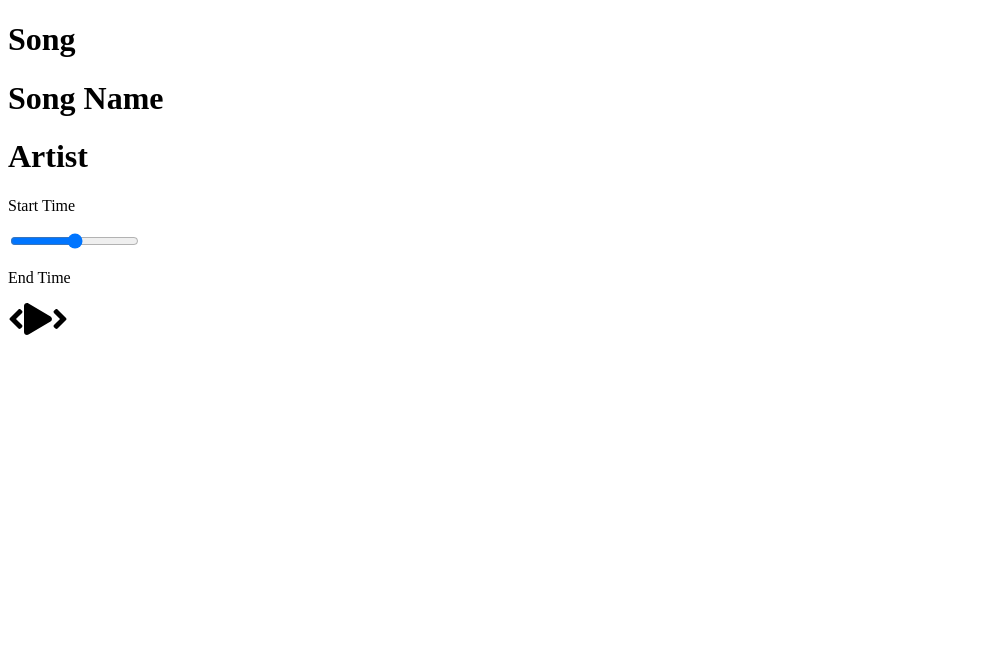
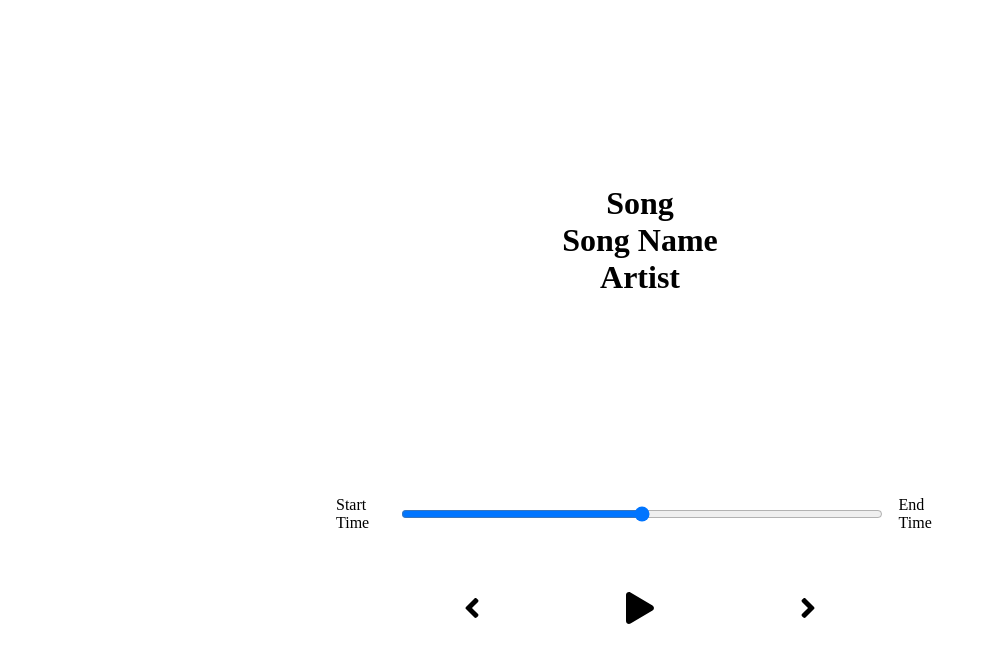
Before and after one commit to GeovonnieV/react-music-player, a React (Create React App) app in the folder react-music-player/: page / in a window 1280 px wide. Shown: the top 662 px of the page, without its empty margins (0-987 px from the left). Built offline with nearby package versions, Linux system fonts and the light colour scheme.

Commit message:
style updated

```diff
--- a/react-music-player/package.json
+++ b/react-music-player/package.json
@@ -10,11 +10,11 @@
     "@testing-library/react": "^11.2.2",
     "@testing-library/user-event": "^12.6.0",
     "i": "^0.3.6",
-    "node-sass": "^5.0.0",
     "npm": "^6.14.10",
     "react": "^17.0.1",
     "react-dom": "^17.0.1",
     "react-scripts": "4.0.1",
+    "sass": "^1.32.0",
     "web-vitals": "^0.2.4"
   },
   "scripts": {
--- a/react-music-player/src/App.js
+++ b/react-music-player/src/App.js
@@ -1,4 +1,6 @@
 import React from "react"
+// Import styles
+import "./styles/app.scss"
 // add components
 import Player from "./components/Player";
 import Song from "./components/Song";
--- a/react-music-player/src/components/Song.jsx
+++ b/react-music-player/src/components/Song.jsx
@@ -3,7 +3,7 @@
 const Song = () => {
 
     return(
-        <div className="song-contianer">
+        <div className="song-container">
             <h1>Song</h1>
             <h1>Song Name</h1>
             <h1>Artist</h1>
--- a/react-music-player/src/styles/_player.scss
+++ b/react-music-player/src/styles/_player.scss
@@ -0,0 +1,31 @@
+.player {
+    min-height: 20vh;
+    display: flex;
+    flex-direction: column;
+    align-items: center;
+    justify-content: space-between;
+}
+
+.time-control {
+    width: 50%;
+    display: flex;
+    // same as saying .time-control input
+    input{
+        width: 100%;
+        padding: 1rem 2rem;;
+    }
+    p{
+        padding: 1rem;
+    }
+}
+
+.play-control{
+    display: flex;
+    justify-content: space-between;
+    align-items: center;
+    padding: 1rem;
+    width: 30%;
+    svg {
+        cursor: pointer;
+    }
+}
--- a/react-music-player/src/styles/_song.scss
+++ b/react-music-player/src/styles/_song.scss
@@ -0,0 +1,7 @@
+.song-container {
+    min-height: 60vh;
+    display: flex;
+    flex-direction: column;
+    align-items: center;
+    justify-content: center;
+}
--- a/react-music-player/src/styles/app.scss
+++ b/react-music-player/src/styles/app.scss
@@ -4,5 +4,5 @@
     box-sizing: border-box;
 }
 
-@import './song';
-@import './player';
+@import "./song";
+@import "./player";
```
Also changed, not shown: 2 other files (tests, documents, lock files or other folders).
